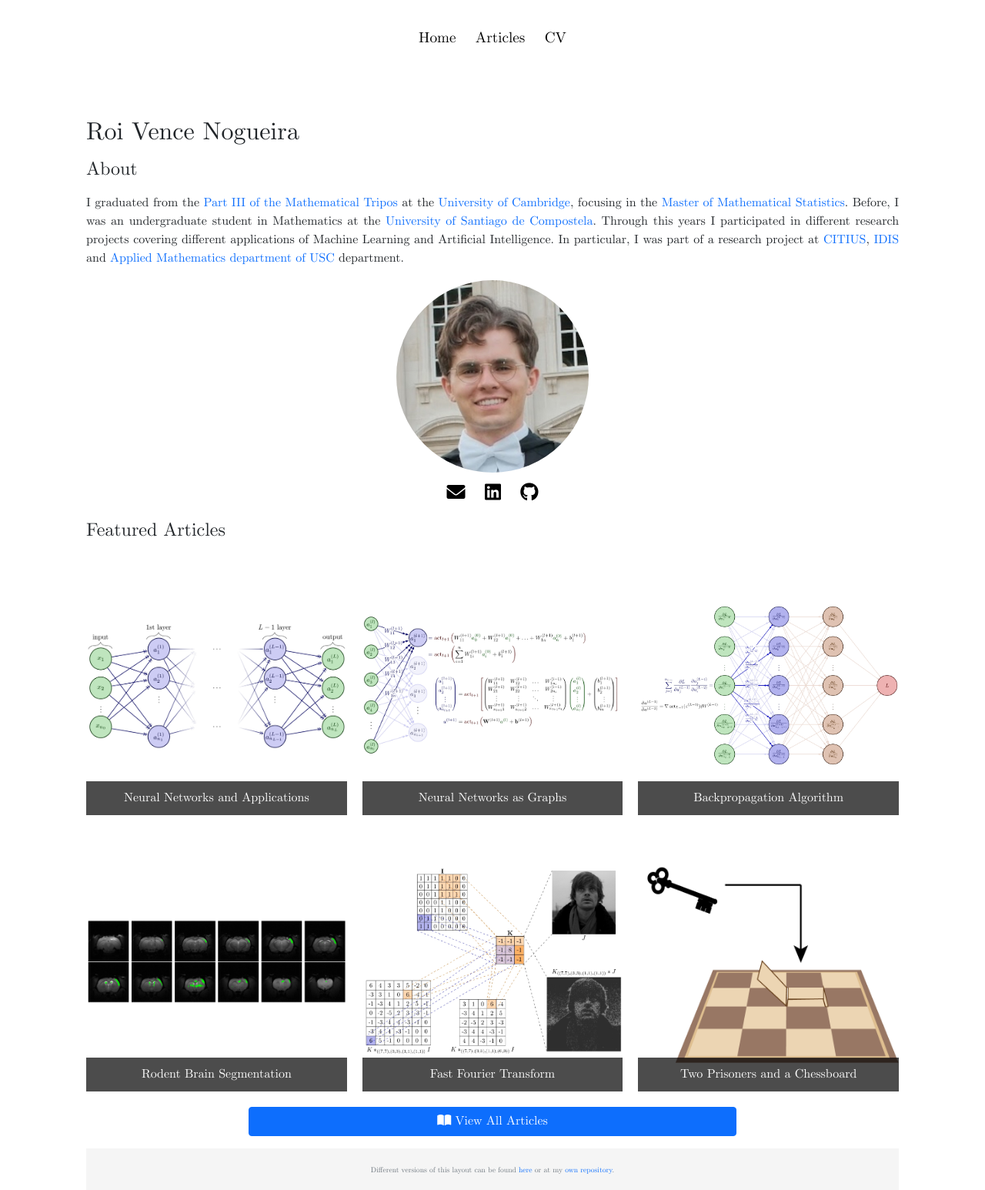
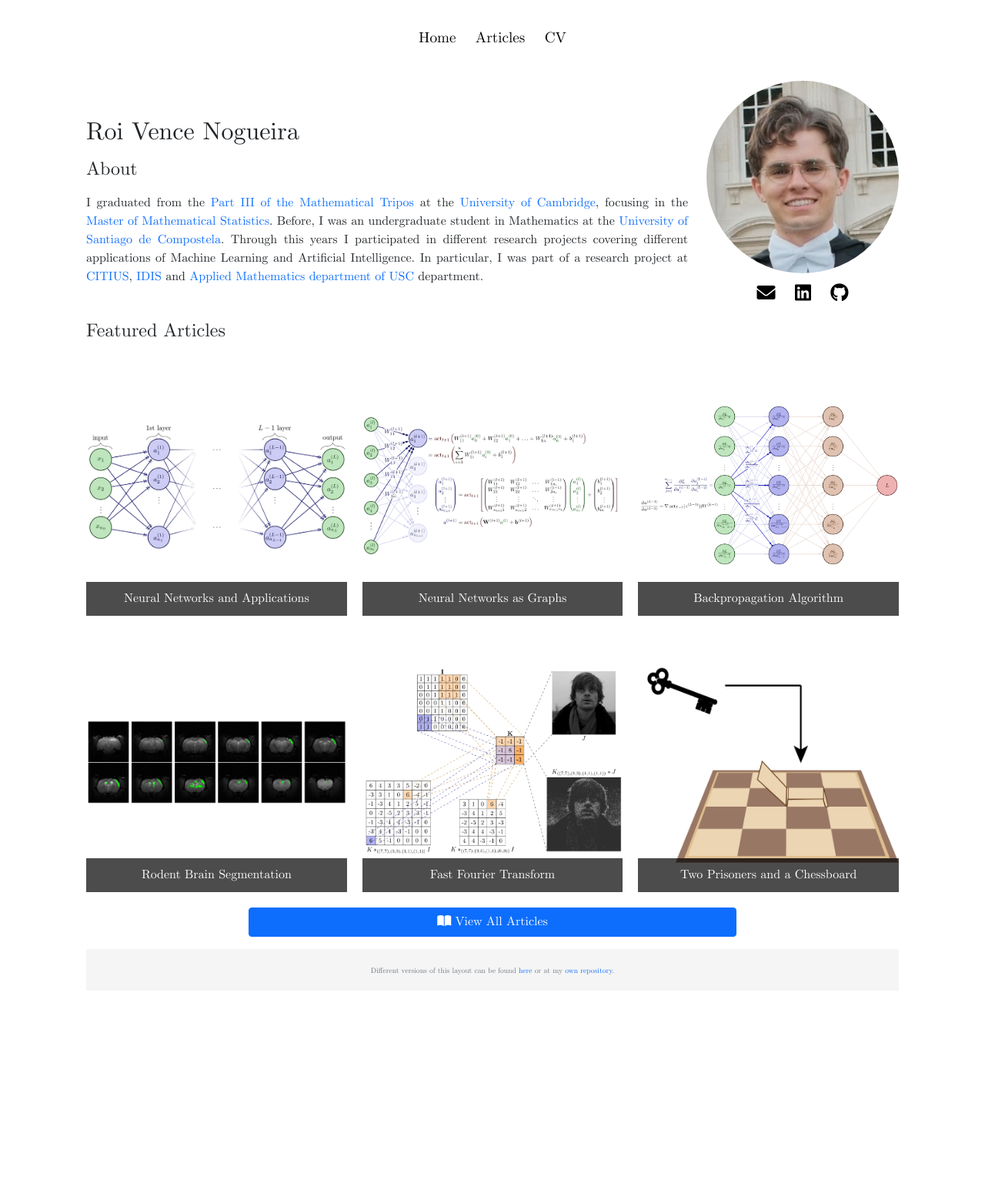
Before and after one commit to RoidaVinci/web, a Jekyll site: the page built from index.md, in a window 1280 px wide. Shown: the whole page at 77% size. Built offline with Jekyll 4.4.1, drawn with Linux system fonts in a browser that asks for light colours; after the commit the page ends 1287 px from its top, so only the background shows below that.

Commit message:
Update index.md

```diff
--- a/index.md
+++ b/index.md
@@ -14,7 +14,6 @@ title: "Roi Vence Personal Website"
             {% capture bio %}{% include bio.md %}{% endcapture %}
             <p>{{ bio | markdownify }}</p>
         </div>
-        </div>
         <div class="col-auto d-none d-md-block text-center">
             <img class="profile-img" src="{{ '/assets/profile.jpg' | relative_url }}" />
             <div class="social-icons">
@@ -23,6 +22,7 @@ title: "Roi Vence Personal Website"
                 <a href="https://github.com/RoidaVinci" title="GitHub"><i class="fab fa-github"></i></a>
             </div>
         </div>
+    </div>
 
         <div class="row">
         <div class="col">
```
